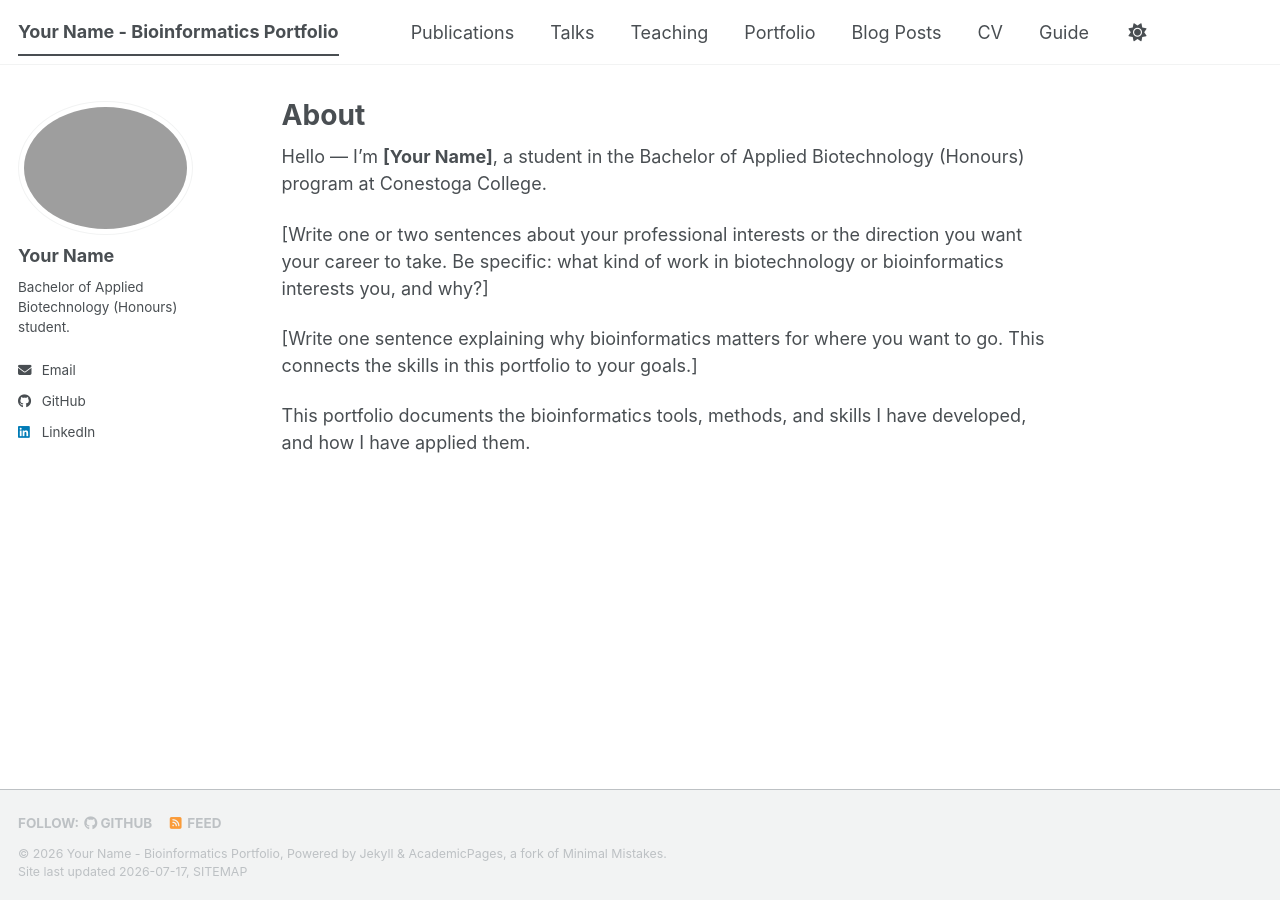
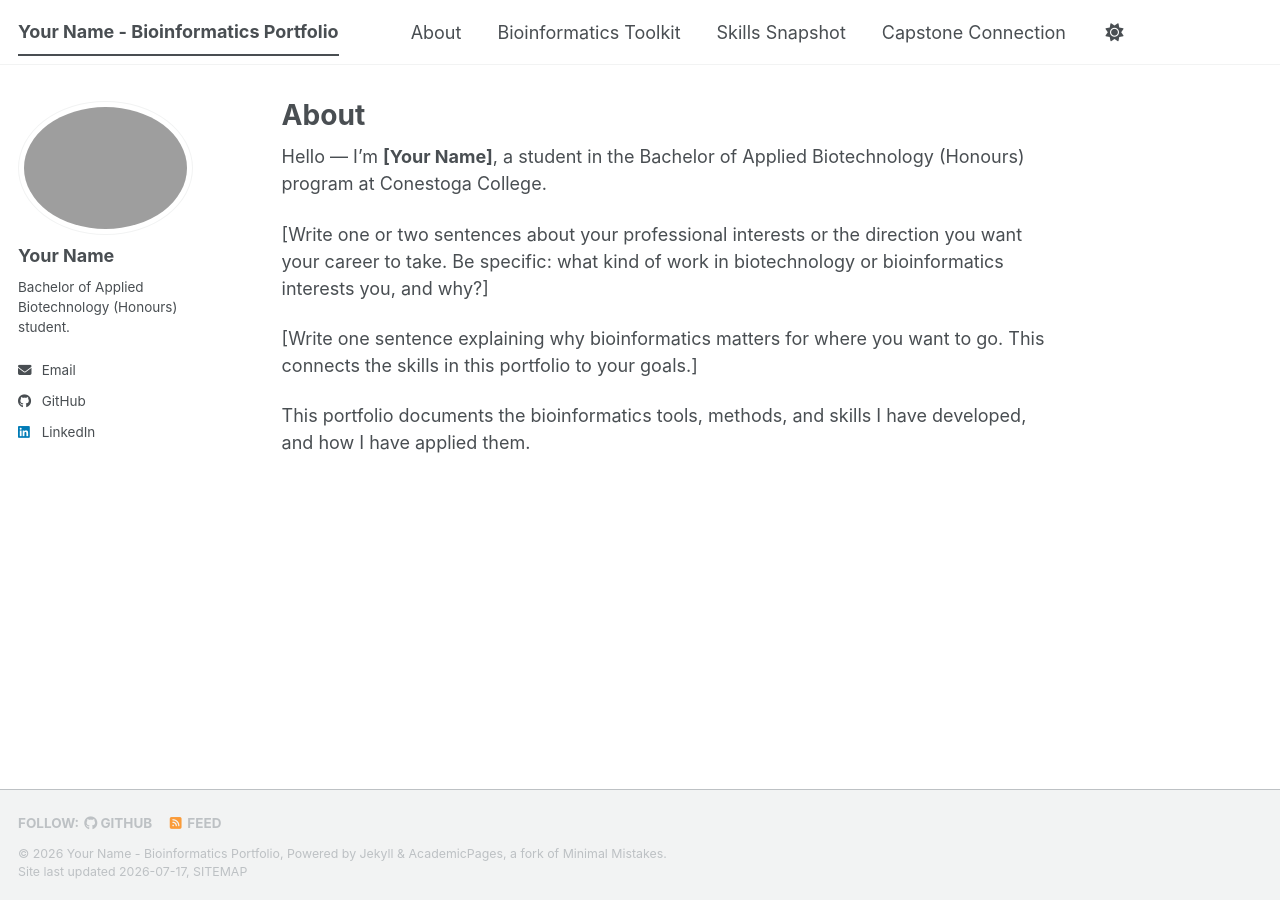
Before and after one commit to nerdkole/BIOT74000Template, a Jekyll site: the page built from _pages/about.md, in a window 1280 px wide. Built offline with Jekyll 4.4.1, drawn with Linux system fonts in a browser that asks for light colours; a script bundle is joined from its source files by our own code; library files that are not in the unit come from our copies; part of the change alters nothing that is shown.

Commit message:
Add files via upload

```diff
--- a/_data/navigation.yml
+++ b/_data/navigation.yml
@@ -1,33 +1,25 @@
-# The following is the order of the links in the header of the website.
+# ==============================================================================
+#  TOP NAVIGATION MENU
+# ==============================================================================
+#  This controls the links that appear in the menu bar at the top of your site.
+#  Your portfolio has four required sections, each listed below.
 #
-# Changing the order here will adjust the order and you can also add additional
-# links. Removing a link prevents it from showing in the header, but does not
-# prevent it from being included in the site.
+#  You do NOT need to change anything here to complete the assignment.
 #
-# NOTE that only one of the CV options should be selected, the first is for the
-#      Markdown formatted page while the second is generated using JSON.
+#  (Optional) If you want to add an extra page of your own later, copy one of
+#  the blocks below, change the "title" and "url", and create a matching page
+#  in the _pages folder. Keep the four required sections in place.
+# ==============================================================================
 
 main:
-  - title: "Publications"
-    url: /publications/
+  - title: "About"
+    url: /about/
 
-  - title: "Talks"
-    url: /talks/
+  - title: "Bioinformatics Toolkit"
+    url: /toolkit/
 
-  - title: "Teaching"
-    url: /teaching/
+  - title: "Skills Snapshot"
+    url: /skills/
 
-  - title: "Portfolio"
-    url: /portfolio/
-
-  - title: "Blog Posts"
-    url: /year-archive/
-
-  - title: "CV"
-    url: /cv/
-
-  # - title: "CV"
-  #   url: /cv-json/
-
-  - title: "Guide"
-    url: /markdown/
+  - title: "Capstone Connection"
+    url: /capstone/
```
